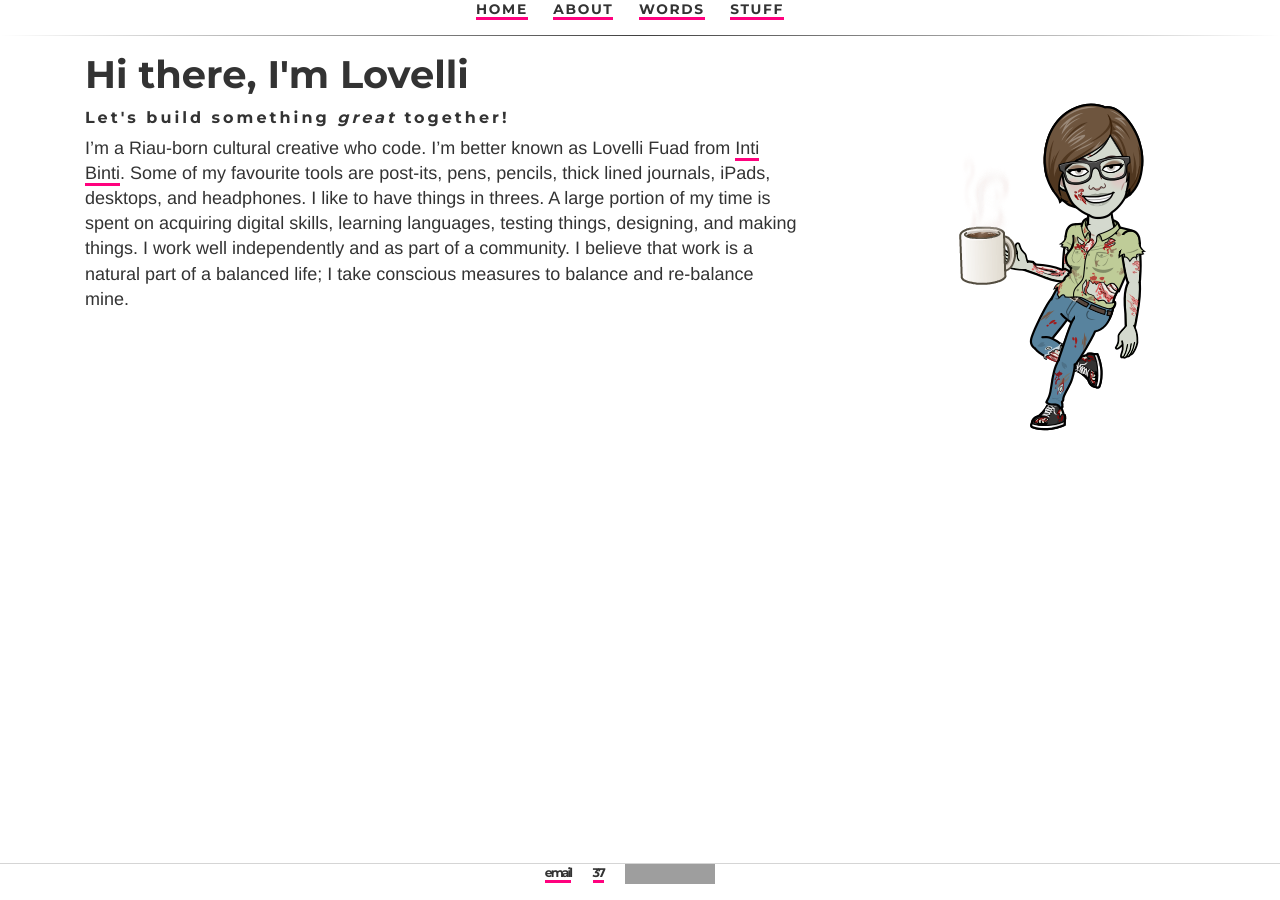
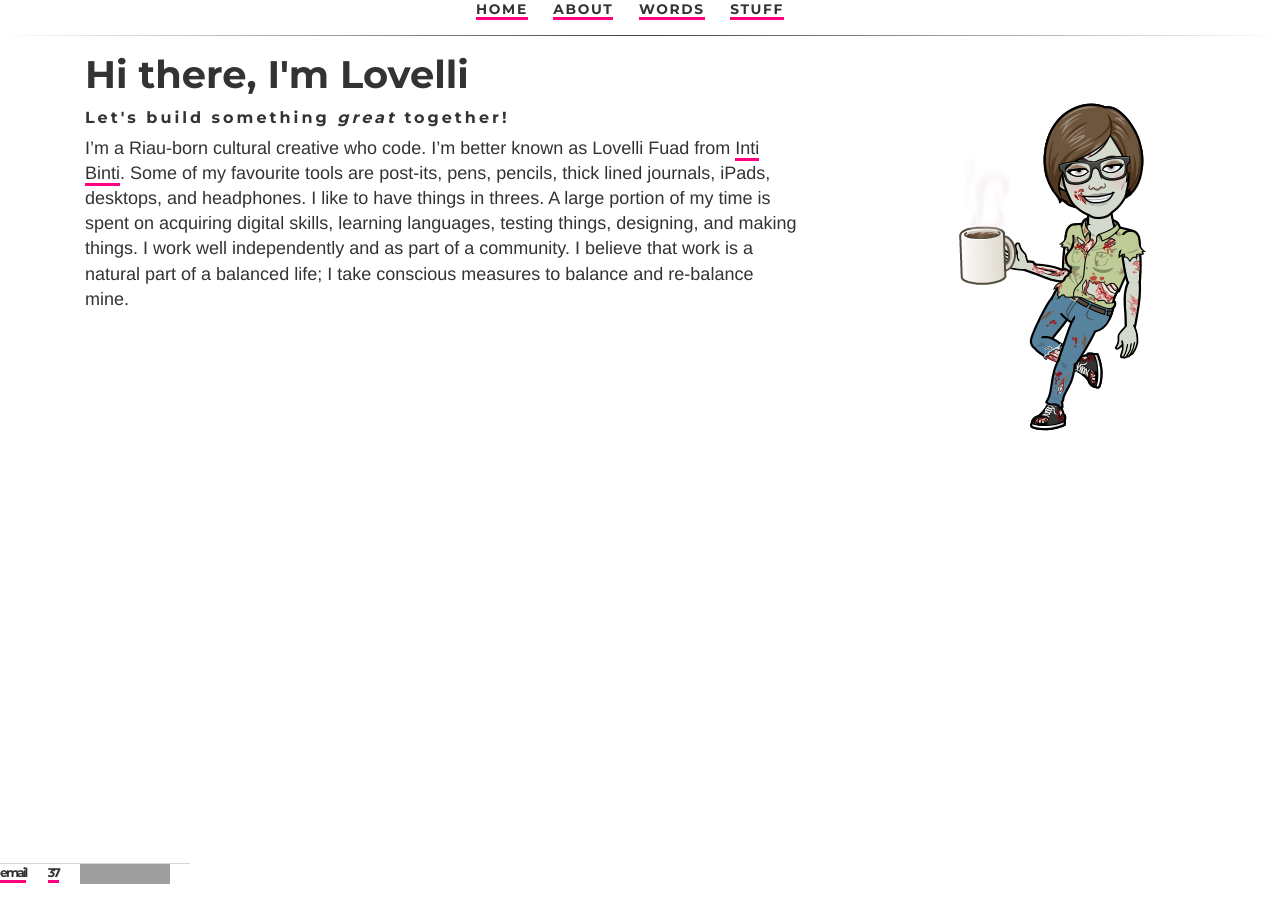
Before and after one commit to ariesti/ariesti.github.io, a Jekyll site: the page built from index.html, in a window 1280 px wide. Built offline with Jekyll 4.4.1, drawn with Linux system fonts in a browser that asks for light colours; grey boxes are pictures that could not be loaded.

Commit message:
Update main.css

```diff
--- a/css/main.css
+++ b/css/main.css
@@ -161,7 +161,7 @@ blockquote p {
 footer {
 	position: absolute;
 	bottom: 0;
-	width: 100%;
+	width: inherit;
 	font-family: Montserrat, sans-serif;
 	letter-spacing: -2px;
 	font-weight: 100;
```
